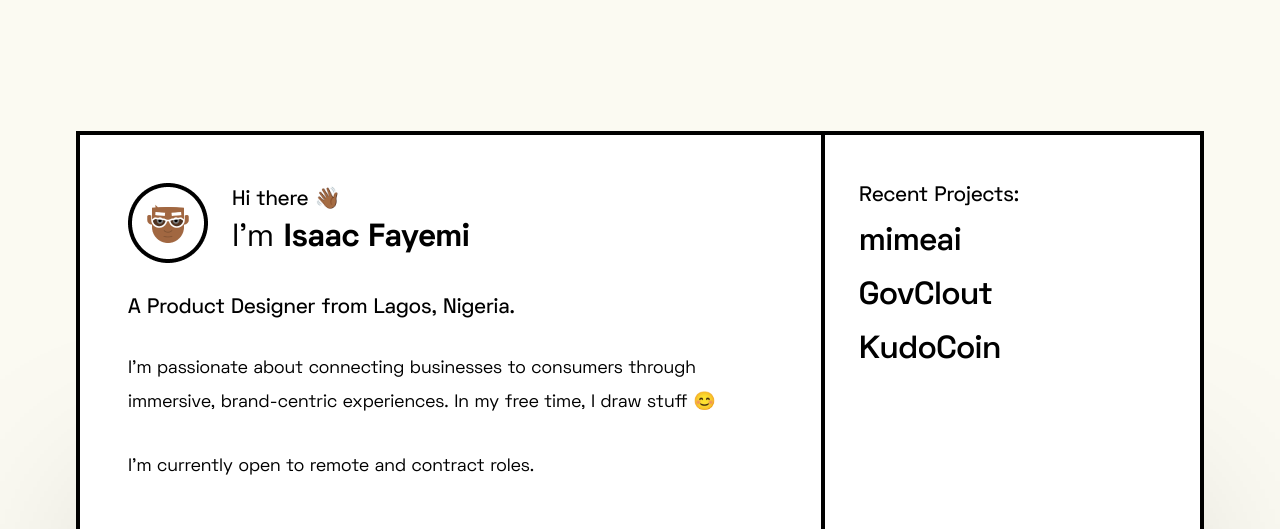
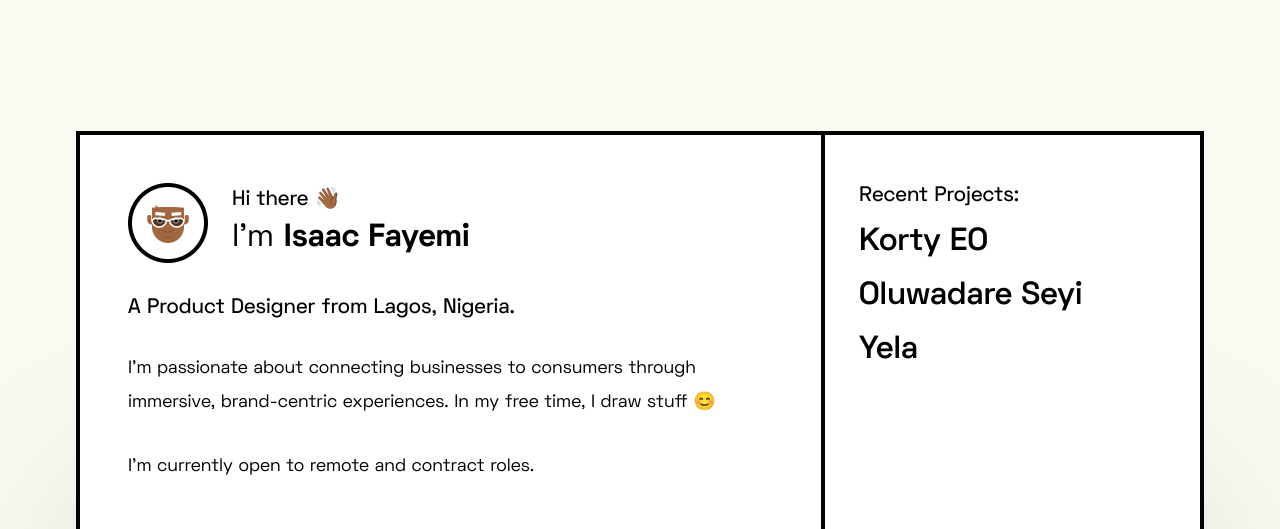
Before and after one commit to IsaacFayemi/issac-fayemi, a plain HTML site: page index.html in a window 1280 px wide. Shown: the top 529 px of the page. Drawn offline with Linux system fonts and the light colour scheme.

Commit message:
Update index.html
Update "Recent Projects"

```diff
--- a/index.html
+++ b/index.html
@@ -42,14 +42,14 @@
                     <h2 class="tp title">Recent Projects:</h2>
 
                     <div class="all-projects">
-                         <a href="https://dribbble.com/isaacfayemi" target="_blank" rel="noopener noreferrer" aria-label="mimeai">
-                              <h3>mimeai</h3>
+                         <a href="https://korty-eo.netlify.app/" target="_blank" rel="noopener noreferrer" aria-label="Korty EO">
+                              <h3>Korty EO</h3>
                          </a> <br>
-                         <a href="https://dribbble.com/isaacfayemi" target="_blank" rel="noopener noreferrer" aria-label="GovClout">
-                              <h3>GovClout</h3>
+                         <a href="https://www.seyi.dev/" target="_blank" rel="noopener noreferrer" aria-label="Oluwadare Oluwaseyi">
+                              <h3>Oluwadare Seyi</h3>
                          </a> <br>
-                         <a href="https://dribbble.com/isaacfayemi" target="_blank" rel="noopener noreferrer" aria-label="KudoCoin">
-                              <h3>KudoCoin</h3>
+                         <a href="https://www.yela.com/" target="_blank" rel="noopener noreferrer" aria-label="Yela">
+                              <h3>Yela</h3>
                          </a>
                     </div>
                </div>
```
